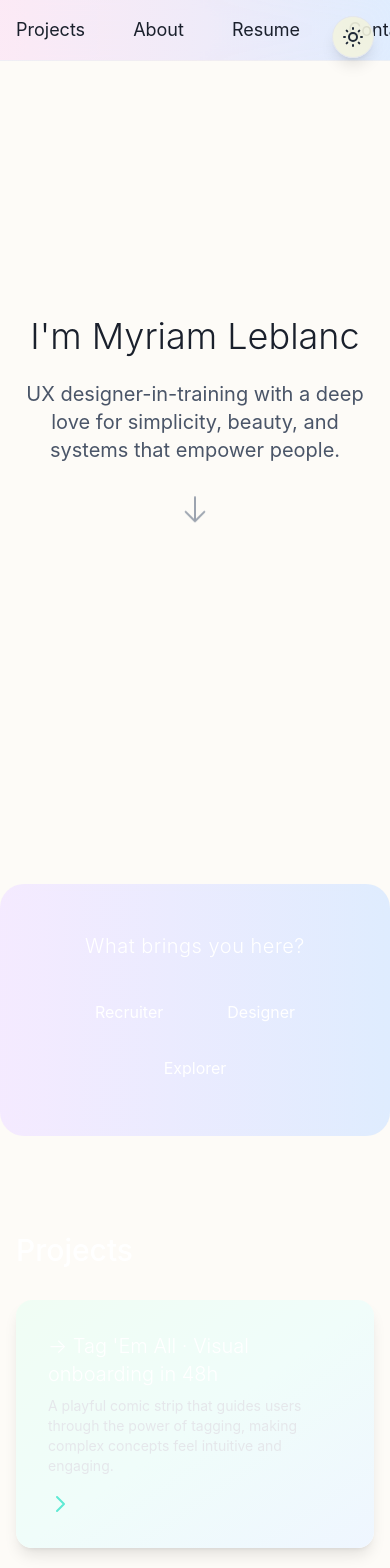
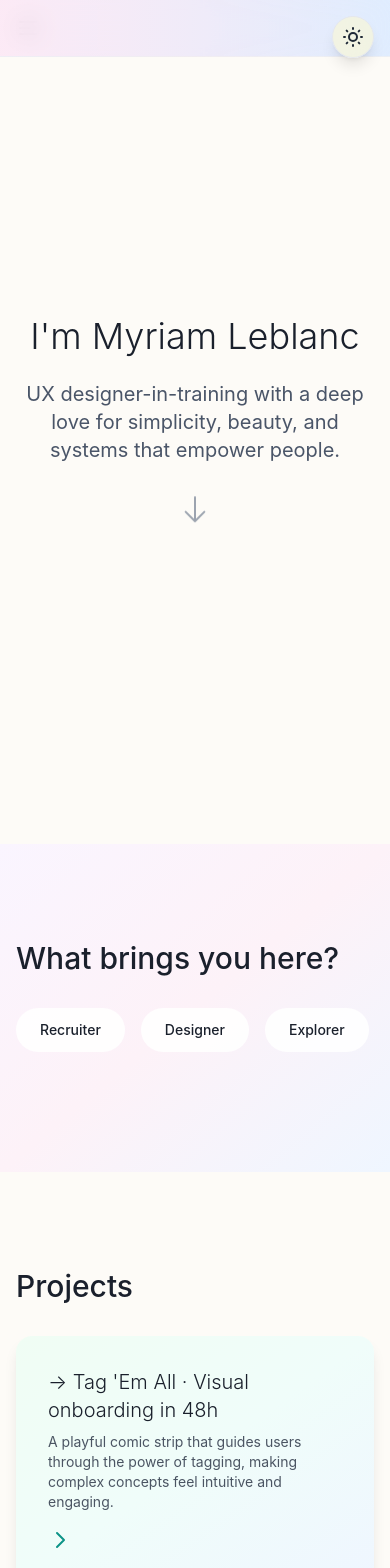
Before and after one commit to aliyazdi75/myriamleblanc, a React (Vite) app: page / in a window 390 px wide. Shown: the top 1568 px of the page. Built offline with nearby package versions, Linux system fonts and the light colour scheme.

Commit message:
feat: add responsive mobile navigation with hamburger menu

```diff
--- a/src/App.jsx
+++ b/src/App.jsx
@@ -8,6 +8,7 @@ import ThemeToggle from './components/ThemeToggle'
 function App() {
   const [language, setLanguage] = useState('en')
   const [visitorType, setVisitorType] = useState(null)
+  const [isMenuOpen, setIsMenuOpen] = useState(false)
 
   useEffect(() => {
     const savedLang = localStorage.getItem('language')
@@ -16,10 +17,27 @@ function App() {
     }
   }, [])
 
+  const toggleMenu = () => {
+    setIsMenuOpen(!isMenuOpen)
+  }
+
+  const closeMenu = () => {
+    setIsMenuOpen(false)
+  }
+
   const translations = {
     en: {
       name: "I'm Myriam Leblanc",
       identity: "UX designer-in-training with a deep love for simplicity, beauty, and systems that empower people.",
+      visitorType: {
+        title: "What brings you here?",
+        recruiter: "Recruiter",
+        designer: "Designer",
+        explorer: "Explorer",
+        recruiterResponse: "Here's a glimpse of what I value and create.",
+        designerResponse: "Always open to meaningful builds and curious conversations.",
+        explorerResponse: "Glad you're here. I hope something sparks your mind or heart."
+      },
       question: "What brings you here?",
       buttons: {
         recruiter: "Recruiter",
@@ -62,6 +80,15 @@ function App() {
     fr: {
       name: "Moi, c'est Myriam",
       identity: "Designer UX en formation avec une passion pour la simplicité, la beauté et les systèmes qui autonomisent les gens.",
+      visitorType: {
+        title: "Qu'est-ce qui vous amène ici?",
+        recruiter: "Recruteur",
+        designer: "Designer",
+        explorer: "Explorateur",
+        recruiterResponse: "Voici un aperçu de ce que je valorise et crée.",
+        designerResponse: "Toujours ouvert aux collaborations significatives et aux conversations enrichissantes.",
+        explorerResponse: "Ravi que vous soyez ici. J'espère que quelque chose captivera votre esprit ou votre cœur."
+      },
       question: "Qu'est-ce qui vous amène ici?",
       buttons: {
         recruiter: "Recruteur",
@@ -137,11 +164,43 @@ function App() {
                     {/* Navigation content */}
                     <div className="max-w-screen-md mx-auto px-4">
                       <div className="flex justify-between items-center py-4">
-                        <ul className="flex justify-center space-x-12">
+                        {/* Mobile menu button */}
+                        <button
+                          onClick={toggleMenu}
+                          className="md:hidden text-[#1A202C] dark:text-white"
+                          aria-label="Toggle menu"
+                        >
+                          <svg
+                            className="w-6 h-6"
+                            fill="none"
+                            stroke="currentColor"
+                            viewBox="0 0 24 24"
+                          >
+                            {isMenuOpen ? (
+                              <path
+                                strokeLinecap="round"
+                                strokeLinejoin="round"
+                                strokeWidth={2}
+                                d="M6 18L18 6M6 6l12 12"
+                              />
+                            ) : (
+                              <path
+                                strokeLinecap="round"
+                                strokeLinejoin="round"
+                                strokeWidth={2}
+                                d="M4 6h16M4 12h16M4 18h16"
+                              />
+                            )}
+                          </svg>
+                        </button>
+
+                        {/* Desktop Navigation */}
+                        <ul className="hidden md:flex justify-center space-x-12">
                           <li>
                             <a
                               href="#projects"
                               className="text-lg text-[#1A202C] hover:text-purple-600 transition-colors duration-300 relative group"
+                              onClick={closeMenu}
                             >
                               {t.nav.projects}
                               <span className="absolute bottom-0 left-0 w-0 h-0.5 bg-gradient-to-r from-purple-500 to-pink-500 group-hover:w-full transition-all duration-300"></span>
@@ -151,6 +210,7 @@ function App() {
                             <a
                               href="#about"
                               className="text-lg text-[#1A202C] hover:text-blue-600 transition-colors duration-300 relative group"
+                              onClick={closeMenu}
                             >
                               {t.nav.about}
                               <span className="absolute bottom-0 left-0 w-0 h-0.5 bg-gradient-to-r from-blue-500 to-purple-500 group-hover:w-full transition-all duration-300"></span>
@@ -160,6 +220,7 @@ function App() {
                             <a
                               href="#resume"
                               className="text-lg text-[#1A202C] hover:text-pink-600 transition-colors duration-300 relative group"
+                              onClick={closeMenu}
                             >
                               {t.nav.resume}
                               <span className="absolute bottom-0 left-0 w-0 h-0.5 bg-gradient-to-r from-pink-500 to-blue-500 group-hover:w-full transition-all duration-300"></span>
@@ -169,9 +230,52 @@ function App() {
                             <a
                               href="#contact"
                               className="text-lg text-[#1A202C] hover:text-pink-600 transition-colors duration-300 relative group"
+                              onClick={closeMenu}
                             >
                               {t.nav.contact}
                               <span className="absolute bottom-0 left-0 w-0 h-0.5 bg-gradient-to-r from-pink-500 to-blue-500 group-hover:w-full transition-all duration-300"></span>
+                            </a>
+                          </li>
+                        </ul>
+                      </div>
+
+                      {/* Mobile Navigation Menu */}
+                      <div className={`md:hidden ${isMenuOpen ? 'block' : 'hidden'}`}>
+                        <ul className="py-4 space-y-4">
+                          <li>
+                            <a
+                              href="#projects"
+                              className="block text-lg text-[#1A202C] dark:text-white hover:text-purple-600 dark:hover:text-purple-300 transition-colors duration-300"
+                              onClick={closeMenu}
+                            >
+                              {t.nav.projects}
+                            </a>
+                          </li>
+                          <li>
+                            <a
+                              href="#about"
+                              className="block text-lg text-[#1A202C] dark:text-white hover:text-blue-600 dark:hover:text-blue-300 transition-colors duration-300"
+                              onClick={closeMenu}
+                            >
+                              {t.nav.about}
+                            </a>
+                          </li>
+                          <li>
+                            <a
+                              href="#resume"
+                              className="block text-lg text-[#1A202C] dark:text-white hover:text-pink-600 dark:hover:text-pink-300 transition-colors duration-300"
+                              onClick={closeMenu}
+                            >
+                              {t.nav.resume}
+                            </a>
+                          </li>
+                          <li>
+                            <a
+                              href="#contact"
+                              className="block text-lg text-[#1A202C] dark:text-white hover:text-pink-600 dark:hover:text-pink-300 transition-colors duration-300"
+                              onClick={closeMenu}
+                            >
+                              {t.nav.contact}
                             </a>
                           </li>
                         </ul>
@@ -220,123 +324,69 @@ function App() {
                 </section>
 
                 {/* Visitor Type Section */}
-                <div className="relative mt-10">
-                  <motion.div
-                    initial={{ opacity: 0, scale: 0.95 }}
-                    animate={{ opacity: 1, scale: 1 }}
-                    transition={{ duration: 0.5 }}
-                    className="absolute inset-0 bg-gradient-to-r from-pink-100/90 via-purple-100/90 to-blue-100/90 dark:from-gray-800/90 dark:via-gray-700/90 dark:to-gray-800/90 backdrop-blur-lg animate-gradient-x rounded-3xl max-w-2xl mx-auto"
-                  />
-                  <motion.div
-                    initial={{ opacity: 0, y: 20 }}
-                    animate={{ opacity: 1, y: 0 }}
-                    transition={{ duration: 0.5, delay: 0.2 }}
-                    className="relative space-y-8 py-12 px-8 md:px-12 max-w-2xl mx-auto"
-                  >
-                    <motion.p
-                      initial={{ opacity: 0, y: 20 }}
-                      animate={{ opacity: 1, y: 0 }}
-                      transition={{ duration: 0.5 }}
-                      className="text-xl md:text-2xl text-white text-center font-light tracking-wide mb-8"
-                    >
-                      {t.question}
-                    </motion.p>
-                    <div className="flex justify-center gap-4 flex-wrap">
-                      <motion.button
-                        initial={{ opacity: 0, y: 20 }}
-                        animate={{ opacity: 1, y: 0 }}
-                        transition={{ duration: 0.5, delay: 0.1 }}
-                        whileHover={{ scale: 1.05 }}
-                        whileTap={{ scale: 0.95 }}
+                <section className="py-24 bg-gradient-to-br from-purple-50 via-pink-50 to-blue-50 dark:from-gray-800 dark:via-gray-700 dark:to-gray-800">
+                  <div className="max-w-screen-md mx-auto px-4">
+                    <h2 className="text-3xl font-medium mb-8 text-[#1A202C] dark:text-white">{t.visitorType.title}</h2>
+                    <div className="space-y-6">
+                      <div className="flex flex-wrap gap-4">
+                        <button
                           onClick={() => setVisitorType('recruiter')}
-                        className={`relative group px-6 py-2 rounded-full transition-all duration-300 ${
+                          className={`px-6 py-3 rounded-full text-sm font-medium transition-all duration-300 ${
                             visitorType === 'recruiter'
-                            ? 'text-purple-300 bg-white/90 shadow-lg'
-                            : 'text-white hover:text-purple-300 hover:bg-white/70'
+                              ? 'bg-purple-100 dark:bg-purple-900 text-purple-800 dark:text-purple-200'
+                              : 'bg-white/90 dark:bg-gray-800/90 text-[#1A202C] dark:text-white hover:text-purple-600 dark:hover:text-purple-300'
                           }`}
                         >
-                        <span className="relative z-10 text-base">{t.buttons.recruiter}</span>
-                        <motion.span
-                          initial={{ opacity: 0 }}
-                          animate={{ opacity: visitorType === 'recruiter' ? 1 : 0 }}
-                          className="absolute inset-0 rounded-full bg-gradient-to-r from-purple-100 to-pink-100 group-hover:opacity-100 transition-opacity duration-300"
-                        />
-                      </motion.button>
-                      <motion.button
-                        initial={{ opacity: 0, y: 20 }}
-                        animate={{ opacity: 1, y: 0 }}
-                        transition={{ duration: 0.5, delay: 0.2 }}
-                        whileHover={{ scale: 1.05 }}
-                        whileTap={{ scale: 0.95 }}
+                          {t.visitorType.recruiter}
+                        </button>
+                        <button
                           onClick={() => setVisitorType('designer')}
-                        className={`relative group px-6 py-2 rounded-full transition-all duration-300 ${
+                          className={`px-6 py-3 rounded-full text-sm font-medium transition-all duration-300 ${
                             visitorType === 'designer'
-                            ? 'text-blue-300 bg-white/90 shadow-lg'
-                            : 'text-white hover:text-blue-300 hover:bg-white/70'
+                              ? 'bg-blue-100 dark:bg-blue-900 text-blue-800 dark:text-blue-200'
+                              : 'bg-white/90 dark:bg-gray-800/90 text-[#1A202C] dark:text-white hover:text-blue-600 dark:hover:text-blue-300'
                           }`}
                         >
-                        <span className="relative z-10 text-base">{t.buttons.designer}</span>
-                        <motion.span
-                          initial={{ opacity: 0 }}
-                          animate={{ opacity: visitorType === 'designer' ? 1 : 0 }}
-                          className="absolute inset-0 rounded-full bg-gradient-to-r from-blue-100 to-purple-100 group-hover:opacity-100 transition-opacity duration-300"
-                        />
-                      </motion.button>
-                      <motion.button
-                        initial={{ opacity: 0, y: 20 }}
-                        animate={{ opacity: 1, y: 0 }}
-                        transition={{ duration: 0.5, delay: 0.3 }}
-                        whileHover={{ scale: 1.05 }}
-                        whileTap={{ scale: 0.95 }}
+                          {t.visitorType.designer}
+                        </button>
+                        <button
                           onClick={() => setVisitorType('explorer')}
-                        className={`relative group px-6 py-2 rounded-full transition-all duration-300 ${
+                          className={`px-6 py-3 rounded-full text-sm font-medium transition-all duration-300 ${
                             visitorType === 'explorer'
-                            ? 'text-pink-300 bg-white/90 shadow-lg'
-                            : 'text-white hover:text-pink-300 hover:bg-white/70'
+                              ? 'bg-pink-100 dark:bg-pink-900 text-pink-800 dark:text-pink-200'
+                              : 'bg-white/90 dark:bg-gray-800/90 text-[#1A202C] dark:text-white hover:text-pink-600 dark:hover:text-pink-300'
                           }`}
                         >
-                        <span className="relative z-10 text-base">{t.buttons.explorer}</span>
-                        <motion.span
-                          initial={{ opacity: 0 }}
-                          animate={{ opacity: visitorType === 'explorer' ? 1 : 0 }}
-                          className="absolute inset-0 rounded-full bg-gradient-to-r from-pink-100 to-blue-100 group-hover:opacity-100 transition-opacity duration-300"
-                        />
-                      </motion.button>
+                          {t.visitorType.explorer}
+                        </button>
                       </div>
-                    <AnimatePresence mode="wait">
-                      {visitorType && (
-                        <motion.p
-                          initial={{ opacity: 0, y: 10 }}
-                          animate={{ opacity: 1, y: 0 }}
-                          exit={{ opacity: 0, y: 10 }}
-                          transition={{ duration: 0.3 }}
-                          className="text-base text-white italic text-center mt-4"
-                        >
-                          {t.responses[visitorType]}
-                        </motion.p>
-                      )}
-                    </AnimatePresence>
-                  </motion.div>
+                      <p className="text-gray-600 dark:text-gray-300">
+                        {visitorType === 'recruiter' && t.visitorType.recruiterResponse}
+                        {visitorType === 'designer' && t.visitorType.designerResponse}
+                        {visitorType === 'explorer' && t.visitorType.explorerResponse}
+                      </p>
                     </div>
+                  </div>
+                </section>
 
                 {/* Projects Section */}
                 <section id="projects" className="py-24">
                   <div className="max-w-screen-md mx-auto px-4">
-                    <h2 className="text-3xl font-medium mb-8 text-white dark:text-gray-100">{t.projects.title}</h2>
+                    <h2 className="text-3xl font-medium mb-8 text-[#1A202C] dark:text-white">{t.projects.title}</h2>
                     <div className="space-y-8">
                       <div className="group relative overflow-hidden rounded-2xl bg-gradient-to-br from-green-50 via-teal-50 to-blue-50 dark:from-gray-800 dark:via-gray-700 dark:to-gray-800 p-8 shadow-lg transition-all duration-300 hover:shadow-xl">
                         <div className="absolute inset-0 bg-gradient-to-br from-green-100/20 via-teal-100/20 to-blue-100/20 opacity-0 transition-opacity duration-300 group-hover:opacity-100" />
                         <div className="relative z-10">
                           <Link to="/tag-em-all" className="block">
-                            <h3 className="text-xl font-light text-white mb-2 hover:text-teal-300 transition-colors duration-300">
+                            <h3 className="text-xl font-light text-[#1A202C] dark:text-white mb-2 hover:text-teal-600 dark:hover:text-teal-300 transition-colors duration-300">
                               {t.projects.tagEmAll}
                             </h3>
                           </Link>
-                          <p className="text-sm text-gray-200 dark:text-gray-300 max-w-xl mb-4">
+                          <p className="text-sm text-gray-600 dark:text-gray-300 max-w-xl mb-4">
                             {t.projects.tagEmAllDesc}
                           </p>
                           <motion.div
-                            className="text-teal-300"
+                            className="text-teal-600 dark:text-teal-300"
                             whileHover={{ x: 5 }}
                             transition={{ type: "spring", stiffness: 300 }}
                           >
@@ -349,8 +399,8 @@ function App() {
                       <div className="group relative overflow-hidden rounded-2xl bg-gradient-to-br from-purple-50 via-pink-50 to-blue-50 dark:from-gray-800 dark:via-gray-700 dark:to-gray-800 p-8 shadow-lg transition-all duration-300 hover:shadow-xl">
                         <div className="absolute inset-0 bg-gradient-to-br from-purple-100/20 via-pink-100/20 to-blue-100/20 opacity-0 transition-opacity duration-300 group-hover:opacity-100" />
                         <div className="relative z-10">
-                          <h3 className="text-xl font-light text-white mb-2">{t.projects.igniteHerMind}</h3>
-                          <p className="text-sm text-gray-200 dark:text-gray-300 max-w-xl mb-4">
+                          <h3 className="text-xl font-light text-[#1A202C] dark:text-white mb-2">{t.projects.igniteHerMind}</h3>
+                          <p className="text-sm text-gray-600 dark:text-gray-300 max-w-xl mb-4">
                             {t.projects.igniteHerMindDesc}
                           </p>
                           <div className="flex items-center justify-between">
@@ -358,7 +408,7 @@ function App() {
                               Coming Soon
                             </span>
                             <motion.div
-                              className="text-purple-300 dark:text-purple-400"
+                              className="text-purple-600 dark:text-purple-300"
                               whileHover={{ x: 5 }}
                               transition={{ type: "spring", stiffness: 300 }}
                             >
@@ -372,8 +422,8 @@ function App() {
                       <div className="group relative overflow-hidden rounded-2xl bg-gradient-to-br from-blue-50 via-green-50 to-teal-50 dark:from-gray-800 dark:via-gray-700 dark:to-gray-800 p-8 shadow-lg transition-all duration-300 hover:shadow-xl">
                         <div className="absolute inset-0 bg-gradient-to-br from-blue-100/20 via-green-100/20 to-teal-100/20 opacity-0 transition-opacity duration-300 group-hover:opacity-100" />
                         <div className="relative z-10">
-                          <h3 className="text-xl font-light text-white mb-2">{t.projects.uxTriathlon}</h3>
-                          <p className="text-sm text-gray-200 dark:text-gray-300 max-w-xl mb-4">
+                          <h3 className="text-xl font-light text-[#1A202C] dark:text-white mb-2">{t.projects.uxTriathlon}</h3>
+                          <p className="text-sm text-gray-600 dark:text-gray-300 max-w-xl mb-4">
                             {t.projects.uxTriathlonDesc}
                           </p>
                           <div className="flex items-center justify-between">
@@ -381,7 +431,7 @@ function App() {
                               Coming Soon
                             </span>
                             <motion.div
-                              className="text-blue-300 dark:text-blue-400"
+                              className="text-blue-600 dark:text-blue-300"
                               whileHover={{ x: 5 }}
                               transition={{ type: "spring", stiffness: 300 }}
                             >
@@ -397,7 +447,7 @@ function App() {
                       initial={{ opacity: 0, y: 20 }}
                       animate={{ opacity: 1, y: 0 }}
                       transition={{ duration: 0.5, delay: 0.4 }}
-                      className="text-center text-gray-200 dark:text-gray-300 italic text-sm mt-8"
+                      className="text-center text-gray-600 dark:text-gray-300 italic text-sm mt-8"
                     >
                       {t.projects.cta}
                     </motion.p>
@@ -407,7 +457,7 @@ function App() {
                 {/* About Section */}
                 <section id="about" className="py-24 bg-white/50 dark:bg-gray-900/50">
                   <div className="max-w-screen-md mx-auto px-4">
-                    <h2 className="text-3xl font-medium mb-8 text-white dark:text-gray-100">{t.about.title}</h2>
+                    <h2 className="text-3xl font-medium mb-8 text-[#1A202C] dark:text-white">{t.about.title}</h2>
                     <div className="flex flex-col md:flex-row items-start gap-12">
                       <div className="w-full md:w-1/2">
                         <div className="relative group">
@@ -424,10 +474,10 @@ function App() {
                         </div>
                       </div>
                       <div className="w-full md:w-1/2 space-y-6">
-                        <p className="text-gray-200 dark:text-gray-300">
+                        <p className="text-gray-600 dark:text-gray-300">
                           {t.about.intro}
                         </p>
-                        <p className="text-gray-200 dark:text-gray-300">
+                        <p className="text-gray-600 dark:text-gray-300">
                           {t.about.mission}
                         </p>
                       </div>
@@ -438,7 +488,7 @@ function App() {
                 {/* Resume Section */}
                 <section id="resume" className="py-24">
                   <div className="max-w-screen-md mx-auto px-4">
-                    <h2 className="text-3xl font-medium mb-8 text-white dark:text-gray-100">{t.nav.resume}</h2>
+                    <h2 className="text-3xl font-medium mb-8 text-[#1A202C] dark:text-white">{t.nav.resume}</h2>
                     <div className="bg-white dark:bg-gray-800 rounded-xl shadow-lg p-8">
                       <div className="flex flex-col md:flex-row justify-between items-start md:items-center mb-8">
                         <div>
@@ -515,14 +565,14 @@ function App() {
                 {/* Contact Section */}
                 <section id="contact" className="py-24">
                   <div className="max-w-screen-md mx-auto px-4">
-                    <h2 className="text-3xl font-medium mb-8 text-white dark:text-gray-100">{t.contact.title}</h2>
+                    <h2 className="text-3xl font-medium mb-8 text-[#1A202C] dark:text-white">{t.contact.title}</h2>
                     <div className="space-y-6">
-                      <p className="text-gray-200 dark:text-gray-300">
+                      <p className="text-gray-600 dark:text-gray-300">
                         {t.contact.message}
                       </p>
                       <a
                         href="mailto:myriamleblanc230@gmail.com"
-                        className="inline-flex items-center px-8 py-4 text-lg font-light text-white bg-transparent border-2 border-white rounded-full hover:bg-white hover:text-[#1A202C] transition-all duration-300 group"
+                        className="inline-flex items-center px-8 py-4 text-lg font-light text-[#1A202C] dark:text-white bg-transparent border-2 border-[#1A202C] dark:border-white rounded-full hover:bg-[#1A202C] dark:hover:bg-white hover:text-white dark:hover:text-[#1A202C] transition-all duration-300 group"
                       >
                         {t.contact.button}
                         <svg
@@ -545,9 +595,9 @@ function App() {
                 </section>
 
                 {/* Footer */}
-                <footer className="py-8 text-center text-sm text-gray-200 dark:text-gray-300">
+                <footer className="py-8 text-center text-sm text-gray-600 dark:text-gray-300">
                   <div className="container text-center">
-                    <p className="text-sm text-gray-200 dark:text-gray-300">
+                    <p className="text-sm text-gray-600 dark:text-gray-300">
                       {t.footer}
                     </p>
                   </div>
```
Lines whose indentation alone changed are shown as unchanged.
